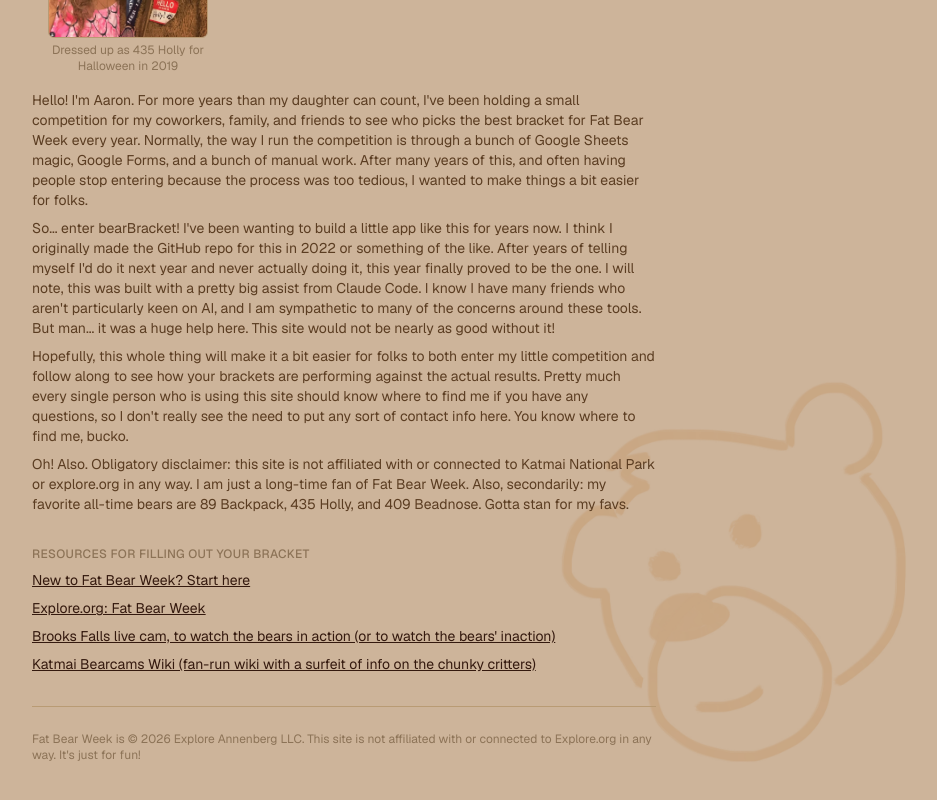
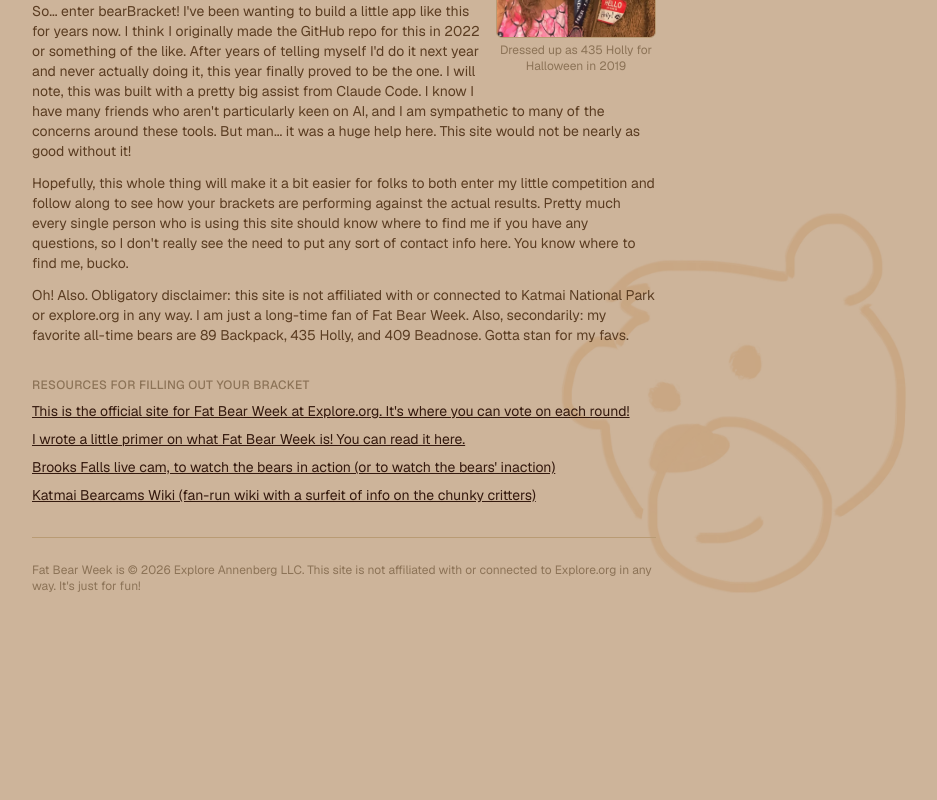
Before and after one commit to docrostov/bearBracket, a Next.js app: page /about in a window 1280 px wide. Shown: the part 376-1176 px from the top of the page, without its empty margins (296-1233 px from the left). After the commit the page ends 1018 px from the top, so only its background shows below. Built offline with nearby package versions, Linux system fonts and the light colour scheme; no server answers; the database is empty.

Commit message:
adding register/signin link to the what-is-fbw page and adding color to links

```diff
--- a/src/app/(app)/about/page.tsx
+++ b/src/app/(app)/about/page.tsx
@@ -12,6 +12,13 @@ export default function AboutPage() {
         <h2 className="text-xs font-medium uppercase tracking-wide text-muted">
           About bearBracket
         </h2>
+        {/* A plain block container, not flex — CSS float has no effect on
+            flex children (flex layout takes over positioning and ignores
+            float/clear entirely), which is why this needs its own
+            non-flex wrapper for the image to actually float and let text
+            wrap around it. space-y-* still works here since it's just
+            margins, not flex gap. */}
+        <div className="space-y-3">
           <figure className="float-right ml-4 mb-2 w-32 sm:w-40">
             <Image
               src="/aaron-holly-costume-2019.webp"
@@ -36,6 +43,7 @@ export default function AboutPage() {
           <p className="text-sm text-ink-soft">
             Oh! Also. Obligatory disclaimer: this site is not affiliated with or connected to Katmai National Park or explore.org in any way. I am just a long-time fan of Fat Bear Week. Also, secondarily: my favorite all-time bears are 89 Backpack, 435 Holly, and 409 Beadnose. Gotta stan for my favs.
           </p>
+        </div>
       </section>
 
       <section className="flex flex-col gap-2">
@@ -44,22 +52,22 @@ export default function AboutPage() {
         </h2>
         <ul className="flex flex-col gap-2 text-sm">
           <li>
-            <Link
-              href="/what-is-fat-bear-week"
-              className="text-ink underline hover:text-ink-soft"
-            >
-              New to Fat Bear Week? Start here
-            </Link>
-          </li>
-          <li>
             <a
               href="https://explore.org/fat-bear-week"
               target="_blank"
               rel="noreferrer"
               className="text-ink underline hover:text-ink-soft"
             >
-              Explore.org: Fat Bear Week
+              This is the official site for Fat Bear Week at Explore.org. It&apos;s where you can vote on each round!
             </a>
+          </li>
+          <li>
+            <Link
+              href="/what-is-fat-bear-week"
+              className="text-ink underline hover:text-ink-soft"
+            >
+              I wrote a little primer on what Fat Bear Week is! You can read it here.
+            </Link>
           </li>
           <li>
             <a
--- a/src/app/(app)/what-is-fat-bear-week/page.tsx
+++ b/src/app/(app)/what-is-fat-bear-week/page.tsx
@@ -1,4 +1,22 @@
-export default function WhatIsFatBearWeekPage() {
+import Link from "next/link";
+import { createClient } from "@/lib/supabase/server";
+
+export default async function WhatIsFatBearWeekPage() {
+  const supabase = await createClient();
+
+  const [{ data: claims }, { data: competition }] = await Promise.all([
+    supabase.auth.getClaims(),
+    supabase
+      .from("competitions")
+      .select("slug")
+      .order("year", { ascending: false })
+      .limit(1)
+      .maybeSingle(),
+  ]);
+
+  const userId = claims?.claims.sub;
+  const slug = competition?.slug;
+
   return (
     <main className="mx-auto flex w-full max-w-2xl flex-1 flex-col gap-8 px-6 py-12">
       <div className="flex flex-col gap-1">
@@ -10,7 +28,14 @@ export default function WhatIsFatBearWeekPage() {
       <section className="flex flex-col gap-3">
         <p className="text-sm text-ink-soft">
           Fat Bear Week is a yearly event at{" "}
-          <span className="font-medium text-ink">Katmai National Park</span>{" "}
+          <a
+            href="https://explore.org/fat-bear-week"
+            target="_blank"
+            rel="noreferrer"
+            className="font-medium text-ink underline hover:text-ink-soft"
+          >
+            Katmai National Park
+          </a>{" "}
           in Alaska. Katmai has unusually rich conditions for salmon
           breeding, so every fall, bears from all over Alaska and the
           Canadian northwest flock there for their fill of all-you-can-eat
@@ -59,6 +84,15 @@ export default function WhatIsFatBearWeekPage() {
           </li>
         </ul>
       </section>
+
+      {slug && (
+        <Link
+          href={userId ? `/competitions/${slug}/bracket` : "/login"}
+          className="self-start rounded-full bg-ink px-5 py-3 text-sm font-medium text-paper transition-colors hover:opacity-90"
+        >
+          {userId ? "Check your bracket" : "Sign in or register here to get started"}
+        </Link>
+      )}
     </main>
   );
 }
--- a/src/app/page.tsx
+++ b/src/app/page.tsx
@@ -37,9 +37,9 @@ export default async function SplashPage() {
           Week. This site allows you to set up your own bracket based on
           the Katmai National Park base bracket, then follow along with the
           competition and see how you stack up against other fans of
-          beautiful bulky bears.{" "}
+          beautiful bulky bears. If you&apos;re new to Fat Bear Week, check {" "}
           <Link href="/what-is-fat-bear-week" className="underline hover:text-ink">
-            New to Fat Bear Week?
+            our primer here!
           </Link>
         </p>
 
```
Lines whose indentation alone changed are shown as unchanged.
